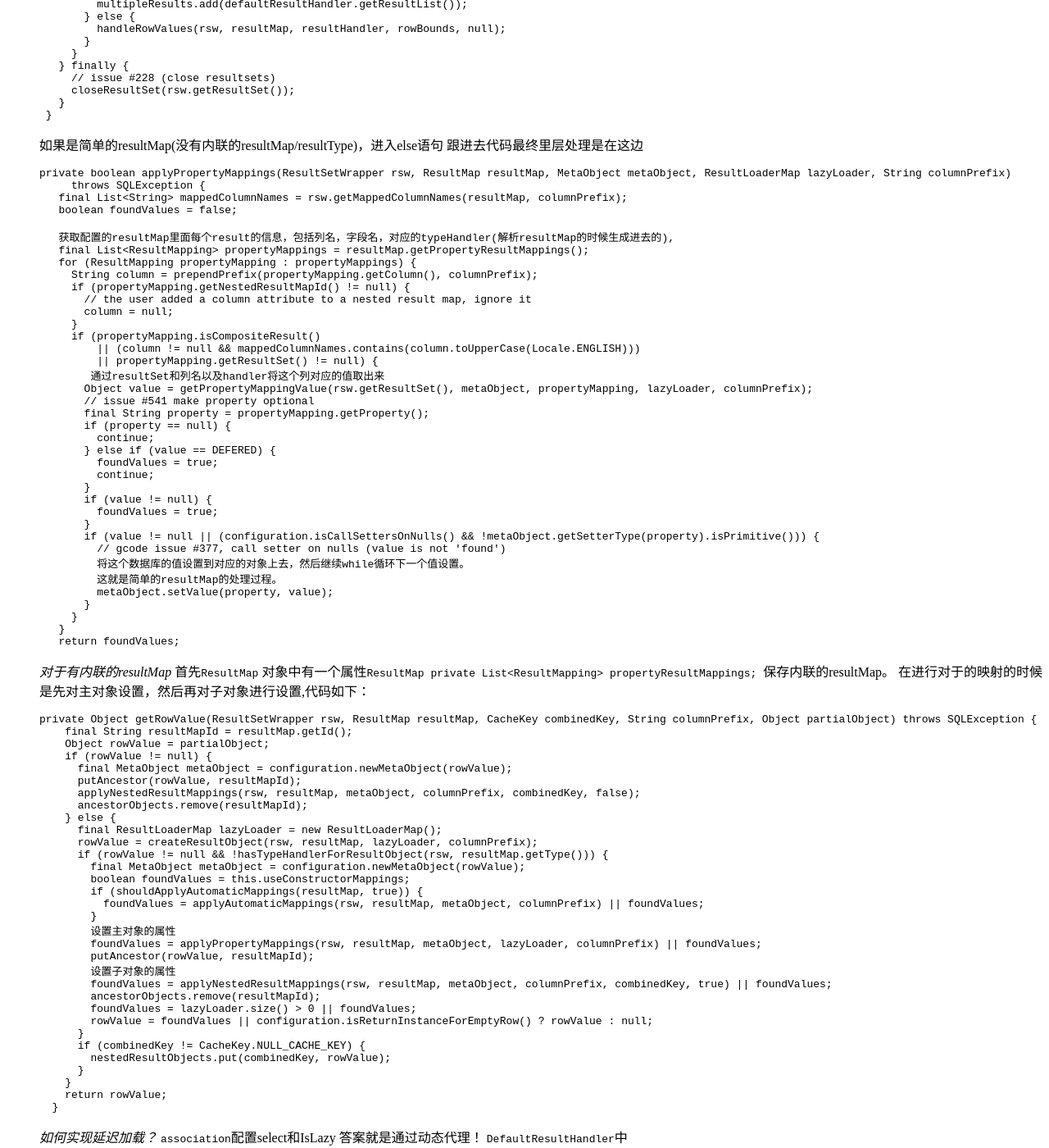
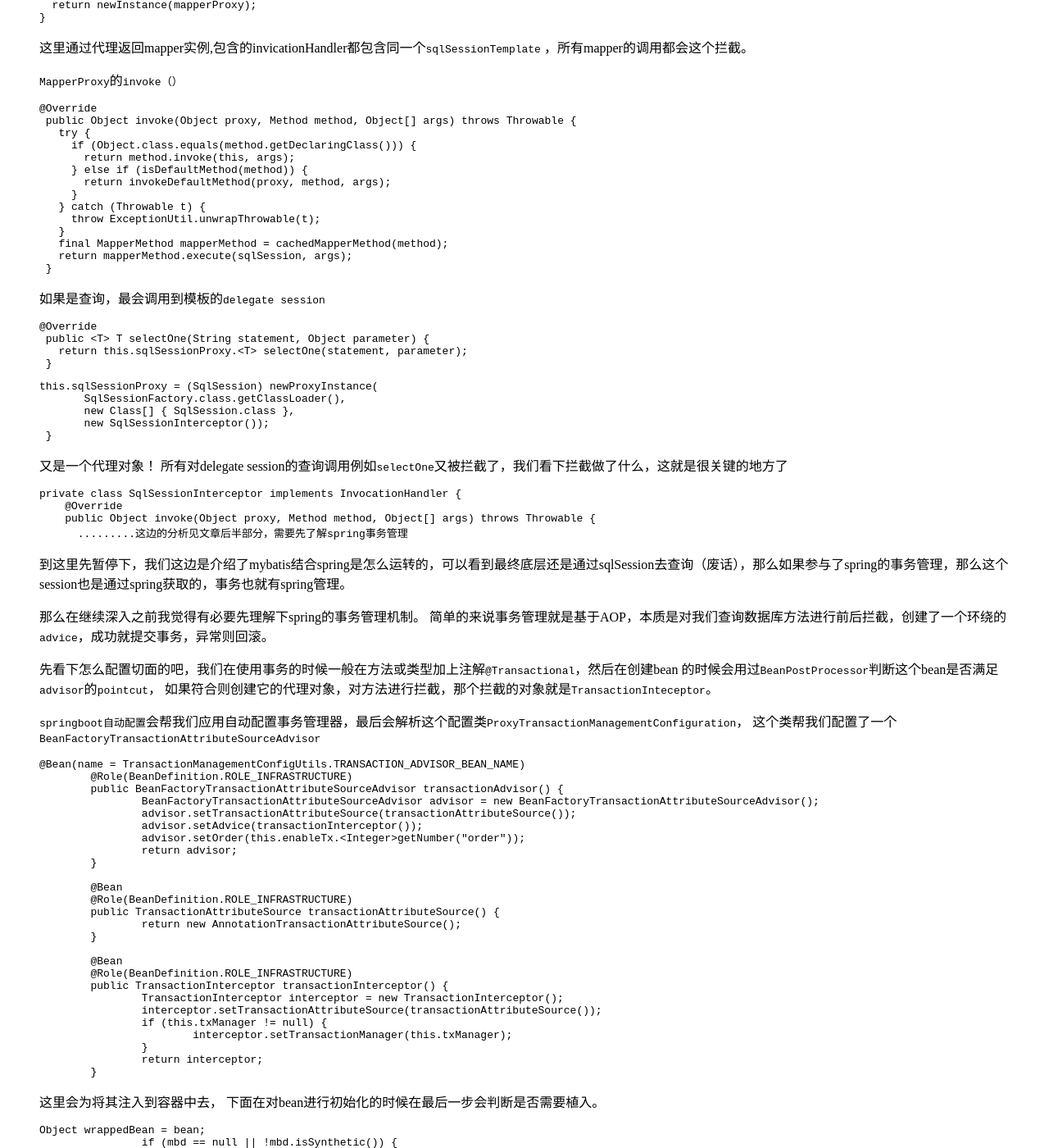
Before and after one commit to awakebymyself/awakebymyself.github.io, a Jekyll site: the page built from index.html, in a window 1280 px wide and 1400 px high, scrolled down 786 px. Shown: the whole window at 82% size. Built offline with Jekyll 4.4.1, drawn with Linux system fonts in a browser that asks for light colours; the list of posts is cut into pages by our own code; comment, search, counter and statistics services are not loaded; a style sheet for code colours, icons or effects is not loaded; some of the changed text lies outside the part shown.

Commit message:
add transaction

````diff
--- a/_posts/2018-12-21-mybatis2.md
+++ b/_posts/2018-12-21-mybatis2.md
@@ -422,3 +422,9 @@
 
 想补充一下关于代理的问题， Mybatis中Mapper是通过session获取的，在getMapper的时候创建了
 接口的代理对象，通过`MapperProxy`对所有的调用拦截，创建了mapperMethod，并判断是什么操作（select或者其他），再将其转给sqlSession去查询。
+
+默认的连接池的实现也是通过代理， pooledConnection代理了connectiond的操作，如果调用关闭的话直接讲连接返回到连接池。
+
+还有一个就是懒加载也是通过代理去实现的。
+
+还提供拦截器接口，也是通过代理实现的，比如对executor的query拦截，在创建executor的时候会调用pluginChain,如果拦截了则返回代理对象。
--- /dev/null
+++ b/_posts/2018-12-24-mb3.md
@@ -0,0 +1,420 @@
+---
+layout: post
+title:  "mybatis源码解读（三）事务管理"
+categories: mybatis源码解读
+tags:  tech
+author: Lzg
+---
+
+* content
+{:toc}
+
+---
+
+# mybatis源码解读之Spring事务管理
+
+本偏讲解mybatis如何和spring结合并通过spring管理事务的。
+首先大体上说下mybatis如何通过spring启动并配置的
+
+一般我们都是在应用程序中定义好`sqlSessionFactory`, `sqlSessionTemplate`的bean,
+然后通过`mapperScan`扫描接口， 在启动的时候mybatsi通过spring会将这些接口扫描入库，装换成`bd`,
+他们的类型是`MapperFactoryBean`， 然后在舒适化这个bean的时候先加载`sqlSessionFactory`和`sqlSessionTemplate`， 将这个对象配置完成后，再返回mapper的代理对象`MapperProxy`。
+
+MapperFactoryBean
+```java
+@Override
+  public T getObject() throws Exception {
+    return getSqlSession().getMapper(this.mapperInterface);
+  }
+```
+```java
+public T newInstance(SqlSession sqlSession) {
+  final MapperProxy<T> mapperProxy = new MapperProxy<T>(sqlSession, mapperInterface, methodCache);
+  return newInstance(mapperProxy);
+}
+```
+这里通过代理返回mapper实例,包含的invicationHandler都包含同一个`sqlSessionTemplate`
+，所有mapper的调用都会这个拦截。
+
+`MapperProxy`的`invoke（）`
+```java
+@Override
+ public Object invoke(Object proxy, Method method, Object[] args) throws Throwable {
+   try {
+     if (Object.class.equals(method.getDeclaringClass())) {
+       return method.invoke(this, args);
+     } else if (isDefaultMethod(method)) {
+       return invokeDefaultMethod(proxy, method, args);
+     }
+   } catch (Throwable t) {
+     throw ExceptionUtil.unwrapThrowable(t);
+   }
+   final MapperMethod mapperMethod = cachedMapperMethod(method);
+   return mapperMethod.execute(sqlSession, args);
+ }
+ ```
+如果是查询，最会调用到模板的`delegate session`
+```java
+@Override
+ public <T> T selectOne(String statement, Object parameter) {
+   return this.sqlSessionProxy.<T> selectOne(statement, parameter);
+ }
+ ```
+
+```java
+this.sqlSessionProxy = (SqlSession) newProxyInstance(
+       SqlSessionFactory.class.getClassLoader(),
+       new Class[] { SqlSession.class },
+       new SqlSessionInterceptor());
+ }
+```
+又是一个代理对象！
+所有对delegate session的查询调用例如`selectOne`又被拦截了，我们看下拦截做了什么，这就是很关键的地方了
+
+```java
+private class SqlSessionInterceptor implements InvocationHandler {
+    @Override
+    public Object invoke(Object proxy, Method method, Object[] args) throws Throwable {
+      .........这边的分析见文章后半部分，需要先了解spring事务管理
+```
+
+到这里先暂停下，我们这边是介绍了mybatis结合spring是怎么运转的，可以看到最终底层还是通过sqlSession去查询（废话），那么如果参与了spring的事务管理，那么这个session也是通过spring获取的，事务也就有spring管理。
+
+那么在继续深入之前我觉得有必要先理解下spring的事务管理机制。 简单的来说事务管理就是基于AOP，本质是对我们查询数据库方法进行前后拦截，创建了一个环绕的`advice`，成功就提交事务，异常则回滚。
+
+
+先看下怎么配置切面的吧，我们在使用事务的时候一般在方法或类型加上注解`@Transactional`，然后在创建bean
+的时候会用过`BeanPostProcessor`判断这个bean是否满足`advisor`的`pointcut`， 如果符合则创建它的代理对象，对方法进行拦截，那个拦截的对象就是`TransactionInteceptor`。
+
+
+`springboot自动配置`会帮我们应用自动配置事务管理器，最后会解析这个配置类`ProxyTransactionManagementConfiguration`， 这个类帮我们配置了一个`BeanFactoryTransactionAttributeSourceAdvisor`
+```java
+@Bean(name = TransactionManagementConfigUtils.TRANSACTION_ADVISOR_BEAN_NAME)
+	@Role(BeanDefinition.ROLE_INFRASTRUCTURE)
+	public BeanFactoryTransactionAttributeSourceAdvisor transactionAdvisor() {
+		BeanFactoryTransactionAttributeSourceAdvisor advisor = new BeanFactoryTransactionAttributeSourceAdvisor();
+		advisor.setTransactionAttributeSource(transactionAttributeSource());
+		advisor.setAdvice(transactionInterceptor());
+		advisor.setOrder(this.enableTx.<Integer>getNumber("order"));
+		return advisor;
+	}
+
+	@Bean
+	@Role(BeanDefinition.ROLE_INFRASTRUCTURE)
+	public TransactionAttributeSource transactionAttributeSource() {
+		return new AnnotationTransactionAttributeSource();
+	}
+
+	@Bean
+	@Role(BeanDefinition.ROLE_INFRASTRUCTURE)
+	public TransactionInterceptor transactionInterceptor() {
+		TransactionInterceptor interceptor = new TransactionInterceptor();
+		interceptor.setTransactionAttributeSource(transactionAttributeSource());
+		if (this.txManager != null) {
+			interceptor.setTransactionManager(this.txManager);
+		}
+		return interceptor;
+	}
+```
+这里会为将其注入到容器中去， 下面在对bean进行初始化的时候在最后一步会判断是否需要植入。
+```java
+Object wrappedBean = bean;
+		if (mbd == null || !mbd.isSynthetic()) {
+			wrappedBean = applyBeanPostProcessorsBeforeInitialization(wrappedBean, beanName);
+		}
+
+		try {
+			invokeInitMethods(beanName, wrappedBean, mbd);
+		}
+		catch (Throwable ex) {
+			throw new BeanCreationException(
+					(mbd != null ? mbd.getResourceDescription() : null),
+					beanName, "Invocation of init method failed", ex);
+		}
+
+		if (mbd == null || !mbd.isSynthetic()) {
+      //这里面会通过后置处理器找出advisor并判断是否需要植入
+			wrappedBean = applyBeanPostProcessorsAfterInitialization(wrappedBean, beanName);
+		}
+		return wrappedBean;
+```
+最后在`AopUtils`的`findAdvisorsThatCanApply`中会判断应用的advisor是否需要应用到`bean`。
+```java
+for (Advisor candidate : candidateAdvisors) {
+			if (candidate instanceof IntroductionAdvisor) {
+				// already processed
+				continue;
+			}
+			if (canApply(candidate, clazz, hasIntroductions)) {
+				eligibleAdvisors.add(candidate);
+			}
+		}
+```
+看下canApply,底层还是通过advisor的`pointcut`
+```java
+public static boolean canApply(Advisor advisor, Class<?> targetClass, boolean hasIntroductions) {
+  if (advisor instanceof IntroductionAdvisor) {
+    return ((IntroductionAdvisor) advisor).getClassFilter().matches(targetClass);
+  }
+  else if (advisor instanceof PointcutAdvisor) {
+    PointcutAdvisor pca = (PointcutAdvisor) advisor;
+    return canApply(pca.getPointcut(), targetClass, hasIntroductions);
+  }
+  else {
+    // It doesn't have a pointcut so we assume it applies.
+    return true;
+  }
+}
+```
+里面会找出这个`bean`的所有方法并判断是否有符合条件的
+```java
+找出接口
+Set<Class<?>> classes = new LinkedHashSet<Class<?>>(ClassUtils.getAllInterfacesForClassAsSet(targetClass));
+		classes.add(targetClass);
+		for (Class<?> clazz : classes) {
+			Method[] methods = ReflectionUtils.getAllDeclaredMethods(clazz);
+			for (Method method : methods) {
+				if ((introductionAwareMethodMatcher != null &&
+						introductionAwareMethodMatcher.matches(method, targetClass, hasIntroductions)) ||
+						methodMatcher.matches(method, targetClass)) {
+					return true;
+				}
+			}
+		}
+```
+如何判断方式是否满足条件的？
+```java
+public boolean matches(Method method, Class<?> targetClass) {
+		if (TransactionalProxy.class.isAssignableFrom(targetClass)) {
+			return false;
+		}
+		TransactionAttributeSource tas = getTransactionAttributeSource();
+    找出这个方法是否有事务属性（注解），如果获取到tracsactionAttribute则说明可以应用
+		return (tas == null || tas.getTransactionAttribute(method, targetClass) != null);
+	}
+```
+在计算这个attrubite的时候最终会判断方法是否有注解
+```java
+protected TransactionAttribute determineTransactionAttribute(AnnotatedElement ae) {
+  if (ae.getAnnotations().length > 0) {
+    for (TransactionAnnotationParser annotationParser : this.annotationParsers) {
+      通过SpringTransactionAnnotationParser解析
+      TransactionAttribute attr = annotationParser.parseTransactionAnnotation(ae);
+      if (attr != null) {
+        return attr;
+      }
+    }
+  }
+  return null;
+}
+```
+如果存在事务注解，解析注解的参数生成对象返回
+```java
+public TransactionAttribute parseTransactionAnnotation(AnnotatedElement ae) {
+		AnnotationAttributes attributes = AnnotatedElementUtils.getMergedAnnotationAttributes(ae, Transactional.class);
+		if (attributes != null) {
+			return parseTransactionAnnotation(attributes);
+		}
+		else {
+			return null;
+		}
+	}
+```
+
+然后在这个寻找是否需要应用advisor的地方创建代理对象,`AbstractAutoProxyCreator`的`wrapIfNecessary`
+```java
+// Create proxy if we have advice.
+		Object[] specificInterceptors = getAdvicesAndAdvisorsForBean(bean.getClass(), beanName, null);
+		if (specificInterceptors != DO_NOT_PROXY) {
+			this.advisedBeans.put(cacheKey, Boolean.TRUE);
+			Object proxy = createProxy(
+					bean.getClass(), beanName, specificInterceptors, new SingletonTargetSource(bean));
+			this.proxyTypes.put(cacheKey, proxy.getClass());
+			return proxy;
+		}
+```
+在程序启动完成之后对这个方法的调用就会被`transactionInterceptor`并管理事务。
+
+上面这部分是事务管理的背景情况，那么当我们应用程序调用的时候在查数据库之前的时候我们知道就会被
+这个拦截器拦截了，那么拦截里面会做什么呢？
+让我们跟踪一下`TransactionInteceptor`的invoke方法。
+```java
+// If the transaction attribute is null, the method is non-transactional.
+  final TransactionAttribute txAttr = getTransactionAttributeSource().getTransactionAttribute(method, targetClass);
+  final PlatformTransactionManager tm = determineTransactionManager(txAttr);
+  final String joinpointIdentification = methodIdentification(method, targetClass, txAttr);
+
+  if (txAttr == null || !(tm instanceof CallbackPreferringPlatformTransactionManager)) {
+    // Standard transaction demarcation with getTransaction and commit/rollback calls.
+    TransactionInfo txInfo = createTransactionIfNecessary(tm, txAttr, joinpointIdentification);
+    Object retVal = null;
+    try {
+      // This is an around advice: Invoke the next interceptor in the chain.
+      // This will normally result in a target object being invoked.
+      这里进入真正的业务代码去查询数据库,例如Mybatis查询
+      retVal = invocation.proceedWithInvocation();
+    }
+    catch (Throwable ex) {
+      // target invocation exception
+      //异常回滚
+      completeTransactionAfterThrowing(txInfo, ex);
+      throw ex;
+    }
+    finally {
+      cleanupTransactionInfo(txInfo);
+    }
+    commitTransactionAfterReturning(txInfo);
+    return retVal;
+  }
+```
+
+这边首先获取到容器中的`DataSourceTransactionManager`，拿到这个方法配置的事务属性`TransactionAttribute`，创建事务然后调用业务代码，出现异常回滚，正常完成的最后清楚事务信息。
+
+进入if判断，关键看这个方法是怎么处理的`createTransactionIfNecessary`
+首先是通过`TransactionalCacheManager`获取事务.
+```java
+protected void doBegin(Object transaction, TransactionDefinition definition) {
+		DataSourceTransactionObject txObject = (DataSourceTransactionObject) transaction;
+		Connection con = null;
+
+		try {
+			if (txObject.getConnectionHolder() == null ||
+					txObject.getConnectionHolder().isSynchronizedWithTransaction()) {
+				Connection newCon = this.dataSource.getConnection();
+				if (logger.isDebugEnabled()) {
+					logger.debug("Acquired Connection [" + newCon + "] for JDBC transaction");
+				}
+				txObject.setConnectionHolder(new ConnectionHolder(newCon), true);
+			}
+
+			txObject.getConnectionHolder().setSynchronizedWithTransaction(true);
+			con = txObject.getConnectionHolder().getConnection();
+
+			Integer previousIsolationLevel = DataSourceUtils.prepareConnectionForTransaction(con, definition);
+			txObject.setPreviousIsolationLevel(previousIsolationLevel);
+
+			// Switch to manual commit if necessary. This is very expensive in some JDBC drivers,
+			// so we don't want to do it unnecessarily (for example if we've explicitly
+			// configured the connection pool to set it already).
+			if (con.getAutoCommit()) {
+				txObject.setMustRestoreAutoCommit(true);
+				if (logger.isDebugEnabled()) {
+					logger.debug("Switching JDBC Connection [" + con + "] to manual commit");
+				}
+				con.setAutoCommit(false);
+			}
+
+			prepareTransactionalConnection(con, definition);
+			txObject.getConnectionHolder().setTransactionActive(true);
+
+			int timeout = determineTimeout(definition);
+			if (timeout != TransactionDefinition.TIMEOUT_DEFAULT) {
+				txObject.getConnectionHolder().setTimeoutInSeconds(timeout);
+			}
+
+			// Bind the connection holder to the thread.
+			if (txObject.isNewConnectionHolder()) {
+				TransactionSynchronizationManager.bindResource(getDataSource(), txObject.getConnectionHolder());
+			}
+		}
+
+	  ...............
+    ...............
+	}
+  ```
+上面这段代码主要就是从容器配置的数据源中获取连接，配置隔离级别，设置`autocommit`为false，
+并将数据源和当前连接绑定到`TransactionSynchronizationManager`对象中,这个对象通过`threadLocal`
+管理着线程级别的数据连接。
+他内部维护这一个成员变量
+```java
+private static final ThreadLocal<Map<Object, Object>> resources =
+    new NamedThreadLocal<Map<Object, Object>>("Transactional resources");
+```
+map的key是数据源，value是当前的connection
+
+```java
+// Bind the connection holder to the thread.
+			if (txObject.isNewConnectionHolder()) {
+				TransactionSynchronizationManager.bindResource(getDataSource(), txObject.getConnectionHolder());
+			}
+```
+在Mybais底层查询获取connection的时候就可以获取到当前线程的连接的了，是通过`DataSourceUtils`获得
+
+这边就是spring开启事务的大体步骤了，接着就是进入业务代码执行Mybatis的操作了。。
+
+现在让我们回到文章的开头，在查询数据库的时候又回到了`SqlSessionInterceptor`，
+```java
+private class SqlSessionInterceptor implements InvocationHandler {
+   @Override
+   public Object invoke(Object proxy, Method method, Object[] args) throws Throwable {
+     SqlSession sqlSession = getSqlSession(
+         SqlSessionTemplate.this.sqlSessionFactory,
+         SqlSessionTemplate.this.executorType,
+         SqlSessionTemplate.this.exceptionTranslator);
+     try {
+       Object result = method.invoke(sqlSession, args);
+       if (!isSqlSessionTransactional(sqlSession, SqlSessionTemplate.this.sqlSessionFactory)) {
+         // force commit even on non-dirty sessions because some databases require
+         // a commit/rollback before calling close()
+         sqlSession.commit(true);
+       }
+       return result;
+     } catch (Throwable t) {
+       出异常的话转换成异常并抛出，在外面的spring拦截器捕获并回滚事务
+
+       Throwable unwrapped = unwrapThrowable(t);
+       if (SqlSessionTemplate.this.exceptionTranslator != null && unwrapped instanceof PersistenceException) {
+         // release the connection to avoid a deadlock if the translator is no loaded. See issue #22
+         closeSqlSession(sqlSession, SqlSessionTemplate.this.sqlSessionFactory);
+         sqlSession = null;
+         Throwable translated = SqlSessionTemplate.this.exceptionTranslator.translateExceptionIfPossible((PersistenceException) unwrapped);
+         if (translated != null) {
+           unwrapped = translated;
+         }
+       }
+       throw unwrapped;
+     } finally {
+       if (sqlSession != null) {
+         //关闭session的时候判断是否在事务中，在的话只是将引用-1，不是则直接关闭
+         closeSqlSession(sqlSession, SqlSessionTemplate.this.sqlSessionFactory);
+       }
+     }
+   }
+ }
+ ```
+
+在获取`sqlSession`的时候会从spring去获取。
+```java
+public static SqlSession getSqlSession(SqlSessionFactory sessionFactory, ExecutorType executorType, PersistenceExceptionTranslator exceptionTranslator) {
+
+  notNull(sessionFactory, NO_SQL_SESSION_FACTORY_SPECIFIED);
+  notNull(executorType, NO_EXECUTOR_TYPE_SPECIFIED);
+
+  SqlSessionHolder holder = (SqlSessionHolder) TransactionSynchronizationManager.getResource(sessionFactory);
+
+  SqlSession session = sessionHolder(executorType, holder);
+  if (session != null) {
+    return session;
+  }
+
+  if (LOGGER.isDebugEnabled()) {
+    LOGGER.debug("Creating a new SqlSession");
+  }
+
+  session = sessionFactory.openSession(executorType);
+
+  registerSessionHolder(sessionFactory, executorType, exceptionTranslator, session);
+
+  return session;
+}
+```
+第一次进来先通过`sessonFactory`获取`session`，并将工厂和会话对象绑定到当前线程
+```java
+holder = new SqlSessionHolder(session, executorType, exceptionTranslator);
+     TransactionSynchronizationManager.bindResource(sessionFactory, holder);
+     TransactionSynchronizationManager.registerSynchronization(new SqlSessionSynchronization(holder, sessionFactory));
+     holder.setSynchronizedWithTransaction(true);
+```
+这边就可以看到Mybatis本质上讲sqlSession的创建销毁托管给spring管理，而这个session的生命周期则和当前线程这个方法有关，如果方法结束那么会释放当前线程的session,unBind。 如果在一个事务方法里面多次查询那么使用的是同一个`session`。 当方法结束的时候才会将当前线程绑定的session释放掉。
+
+回顾总结一下，所谓的事务管理就是spring将某个资源绑定到当前线程,例如mybatis的sqlSession，对我们要执行的事务方法进行前后拦截，正常完成提交，异常回滚。对于一个方法的多次查询如果在事务中则会使用同一个session去查询。这就是事务管理了！简单吧哈哈
````
